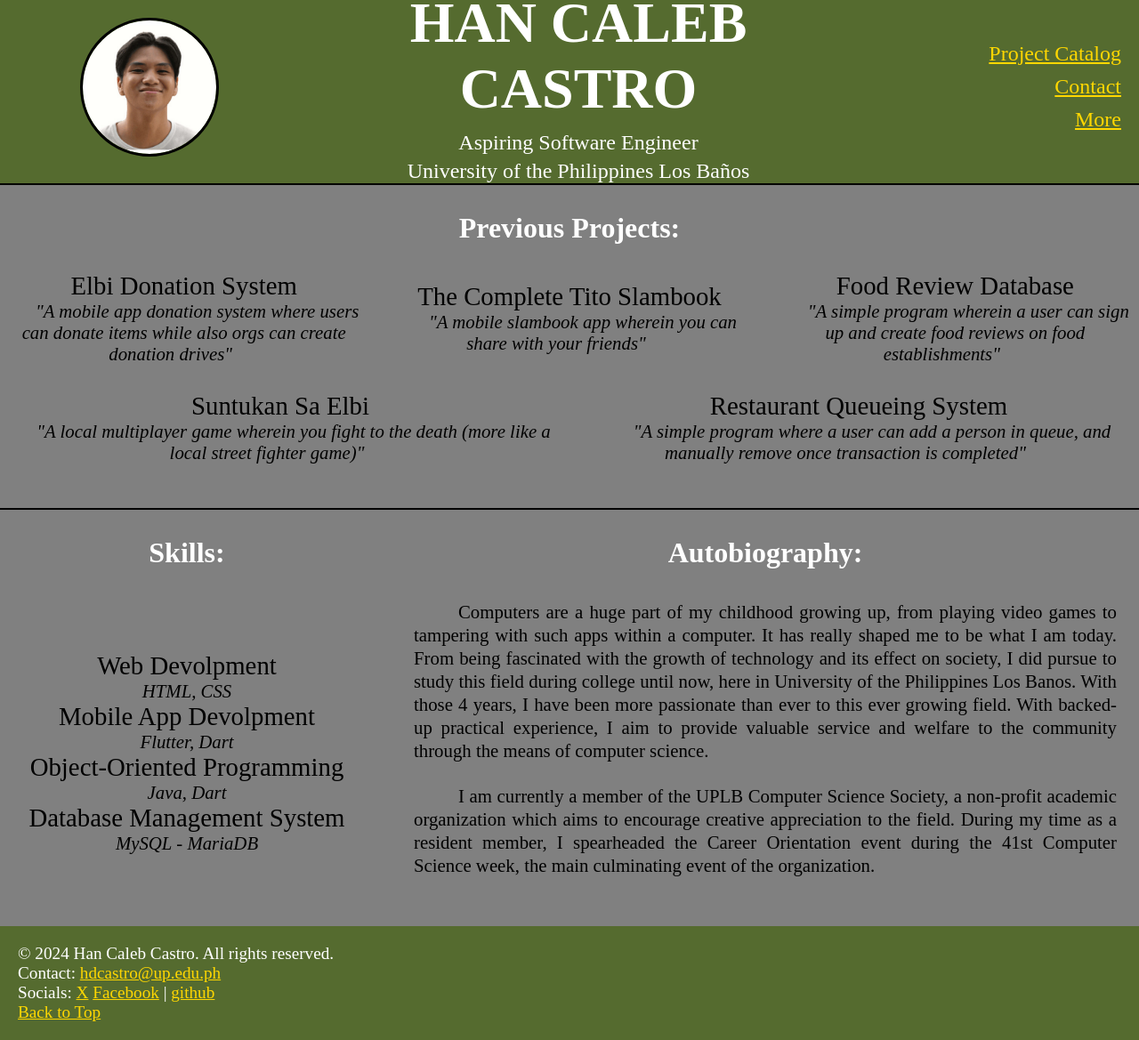
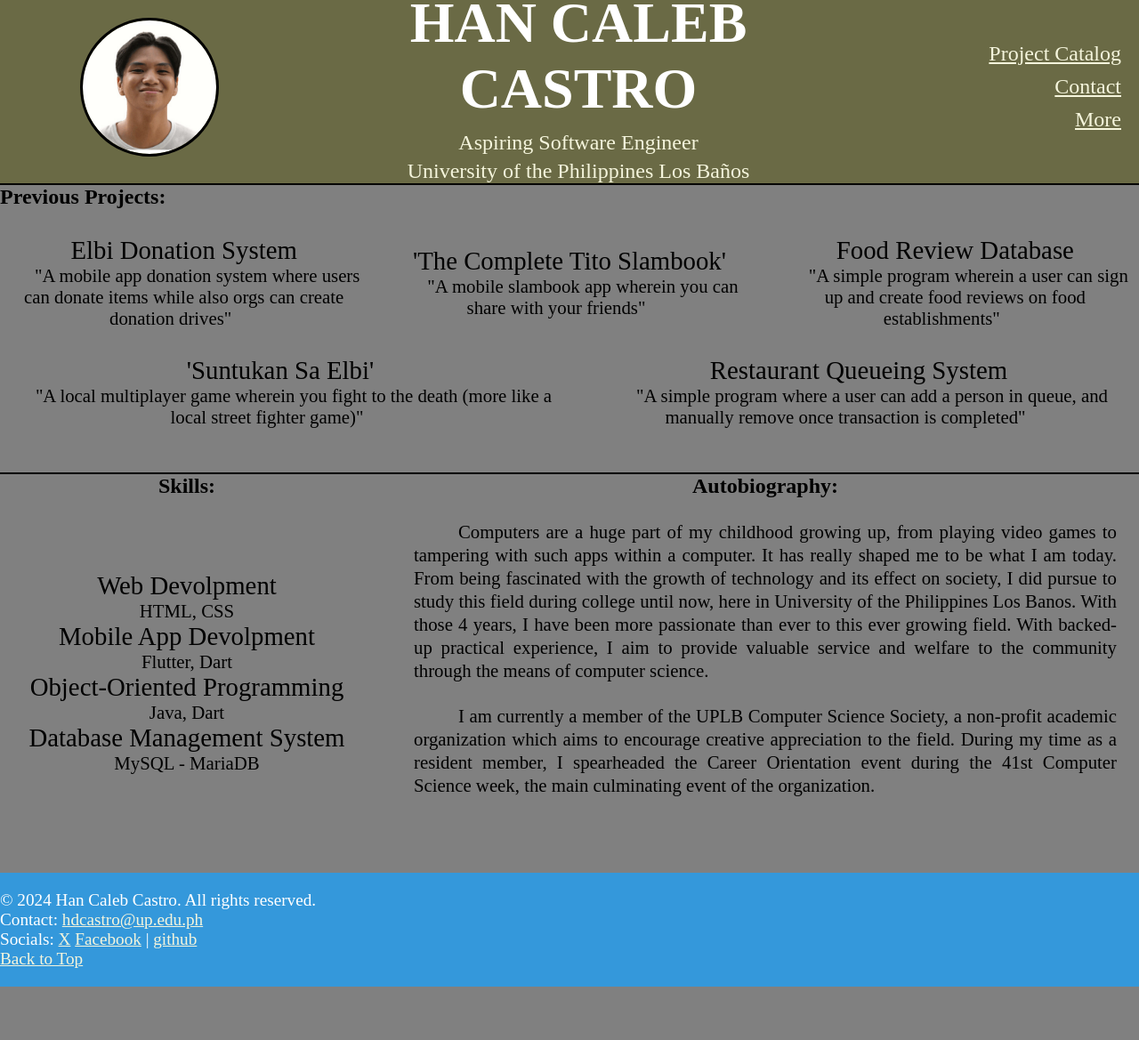
Before and after one commit to CMSC100-Laboratory/02-my-github-page-calebcstr, a plain HTML site: page index.html in a window 1280 px wide. Shown: the part 11-1180 px from the top of the page at 89% size. After the commit the page ends 1120 px from the top, so only its background shows below. Drawn offline with Linux system fonts and the light colour scheme.

Commit message:
style: change background and font colors

```diff
--- a/index.html
+++ b/index.html
@@ -10,104 +10,96 @@
 <body>
 
 <!-- Title Section -->
-   <div class="flex-container" style="background-color: darkolivegreen; display: flex; justify-content: space-between; align-items: center; padding: 20px; padding-bottom: 0px; padding-top: 0px;">
+   <div class="flex-container" style="background-color: #6a6a45; display: flex; justify-content: space-between; align-items: center; padding: 20px; padding-bottom: 0px; padding-top: 0px;">
       <div class="flex-item image-item" style="flex: 1;">
           <img src="assets/caleb.png" alt="Picture of Me!" style="max-width: 100%; height: auto; border-radius: 50%; max-width: 150px;">
       </div>
 
       <div class="flex-item text-item" style="flex: 2; padding-left: 20px;">
           <h1 style="font-size: 400%; color: white;">HAN CALEB CASTRO</h1>
-          <p style="font-size: 150%; color: white; margin-bottom: 5px;">Aspiring Software Engineer</p>
-          <p style="font-size: 150%; color: white;">University of the Philippines Los Baños</p>
+          <p style="font-size: 150%; color: beige; margin-bottom: 5px;">Aspiring Software Engineer</p>
+          <p style="font-size: 150%; color: beige;">University of the Philippines Los Baños</p>
       </div>
 
    <!-- Hyperlinks to more information -->
       <div class="flex-item links" style="flex: 1; display: flex; flex-direction: column; align-items: flex-end;">
-          <a href="https://github.com/calebcstr" style="color: #FFD700; font-size: 150%; margin-bottom: 10px;">Project Catalog</a>
-          <a href="#my-footer" style="color: #FFD700; font-size: 150%; margin-bottom: 10px;">Contact</a>
-          <a href="#" style="color: #FFD700; font-size: 150%;">More</a>
+          <a href="https://github.com/calebcstr" style="color: beige; font-size: 150%; margin-bottom: 10px;">Project Catalog</a>
+          <a href="#my-footer" style="color: beige; font-size: 150%; margin-bottom: 10px;">Contact</a>
+          <a href="#" style="color: beige; font-size: 150%;">More</a>
       </div>
   </div>
 
-  <hr style="margin-bottom: 30px;">
+  <hr>
 
 <!-- Previous Projects Container -->
-      <h1 style="margin-bottom: 30px;">Previous Projects:</h1>
+      <h2>Previous Projects:</h2>
 
-    <div class="flex-container" style="justify-content: space-evenly;">
+    <div class="flex-container" style="justify-content: space-evenly; margin-top: 30px;">
 
             <div class="flex-item text-item;" style = "flex:1;">
                <p1>Elbi Donation System</p1>
                <br>
-               <p2 style="font-style: italic;">"A mobile app donation system where users can donate items while also orgs can create donation drives"</p2>
+               <p2>"A mobile app donation system where users can donate items while also orgs can create donation drives"</p2>
          </div>
 
             <div class="flex-item text-item;" style = "flex:1;">
-               <p1>The Complete Tito Slambook</p1>
+               <p1>'The Complete Tito Slambook'</p1>
                <br>
-               <p2 style="font-style: italic;">"A mobile slambook app wherein you can share with your friends"</p2>
+               <p2>"A mobile slambook app wherein you can share with your friends"</p2>
          </div>
 
          <div class="flex-item text-item;" style = "flex:1;">
             <p1>Food Review Database</p1>
             <br>
-            <p2 style="font-style: italic;">"A simple program wherein a user can sign up and create food reviews on food establishments"</p2>
+            <p2>"A simple program wherein a user can sign up and create food reviews on food establishments"</p2>
       </div>
    </div>
 
       <div class="flex-container" style="justify-content: space-evenly; padding-bottom: 50px; padding-top: 30px;">
 
          <div class="flex-item text-item;" style = "flex:1;">
-            <p1>Suntukan Sa Elbi</p1>
+            <p1>'Suntukan Sa Elbi'</p1>
             <br>
-            <p2 style="font-style: italic;">"A local multiplayer game wherein you fight to the death (more like a local street fighter game)"</p2>
+            <p2>"A local multiplayer game wherein you fight to the death (more like a local street fighter game)"</p2>
       </div>
 
          <div class="flex-item text-item;" style = "flex:1;">
             <p1>Restaurant Queueing System</p1>
             <br>
-            <p2 style="font-style: italic;">"A simple program where a user can add a person in queue, and manually remove once transaction is completed"</p2>
+            <p2>"A simple program where a user can add a person in queue, and manually remove once transaction is completed"</p2>
       </div>
    </div>
 
-   <hr style="margin-bottom: 30px;">
+   <hr>
 
 <!-- Skills and Autobiography Containers -->
 
    <div class="flex-container" style="justify-content: space-evenly;">
-      <div class="flex-item text-item;" style = "flex:1; margin-bottom: 0px;">
-         <h1>Skills:</h1>
+      <div class="flex-item text-item;" style = "flex:1;">
+         <h2>Skills:</h2>
          </div>
 
-      <div class="flex-item text-item;" style = "flex:2; margin-bottom: 0px; padding: 0px;">
-         <h1>Autobiography:</h1>
+      <div class="flex-item text-item;" style = "flex:2;">
+         <h2>Autobiography:</h2>
          </div>
    </div>
 
-   <div class="flex-container" style="justify-content: space-evenly;">
+   <div class="flex-container" style="justify-content: space-evenly; margin-bottom: 30px;">
 
-      <div class="flex-item text-item;" style = "flex:1; margin-bottom: 0px; padding: 0px;">
-         <div class="flex-item text-item;" style = "flex:1; margin-bottom: 0px; padding: 0px;">
-            <p1>Web Devolpment</p1>
-            <br>
-            <p2 style="font-style: italic;">HTML, CSS</p2>
-            <br>
-            <p1>Mobile App Devolpment</p1>
-            <br>
-            <p2 style="font-style: italic;">Flutter, Dart</p2>
-            <br>
+      <div class="flex-item text-item;" style = "flex:1; padding: 0px;">
+         <div class="flex-item text-item;" style = "flex:1; padding: 0px;">
+            <p1>Web Devolpment</p1><br>
+            <p2>HTML, CSS</p2><br>
+            <p1>Mobile App Devolpment</p1><br>
+            <p2>Flutter, Dart</p2><br>
          </div>
 
-         <div class="flex-item text-item;" style = "flex:1; margin-bottom: 0px; padding: 0px;">
-         <p1>Object-Oriented Programming</p1>
-         <br>
-         <p2 style="font-style: italic;">Java, Dart</p2>
-         <br>
-         <p1>Database Management System</p1>
-         <br>
-         <p2 style="font-style: italic;">MySQL - MariaDB</p2>
+         <div class="flex-item text-item;" style = "flex:1; padding: 0px;">
+            <p1>Object-Oriented Programming</p1><br>
+            <p2>Java, Dart</p2><br>
+            <p1>Database Management System</p1><br>
+            <p2>MySQL - MariaDB</p2>
          </div>
-
       </div>
 
       <div class="flex-item text-item" style="flex: 2; margin-bottom: 30px; padding: 0px; text-align: justify;">
@@ -130,16 +122,16 @@
 
 <!-- Footer -->
 
-    <footer id="my-footer" style="background-color: darkolivegreen; color: white; text-align: left; padding: 20px; position: relative; bottom: 0; width: 100%;">
+    <footer id="my-footer">
       <p>&copy; 2024 Han Caleb Castro. All rights reserved.</p>
          <!-- Contact Info hyperlinks -->
-      <p>Contact: <a href="mailto:hdcastro@up.edu.ph" style="color: #FFD700; font-size:100%;">hdcastro@up.edu.ph</a></p>
+      <p>Contact: <a href="mailto:hdcastro@up.edu.ph" style="color: beige; font-size:100%;">hdcastro@up.edu.ph</a></p>
       <p>Socials:
-          <a href="https://x.com/50CALEBer" style="color: #FFD700; font-size:100%;">X</a>
-          <a href="https://www.facebook.com/hancaleb.castro" style="color: #FFD700; font-size:100%;">Facebook</a> |
-          <a href="https://github.com/calebcstr" style="color: #FFD700; font-size:100%;">github</a>
+          <a href="https://x.com/50CALEBer" style="color: beige; font-size:100%;">X</a>
+          <a href="https://www.facebook.com/hancaleb.castro" style="color: beige; font-size:100%;">Facebook</a> |
+          <a href="https://github.com/calebcstr" style="color: beige; font-size:100%;">github</a>
       </p>
-      <a href="#top" style="color: #FFD700; font-size:100%;">Back to Top</a2>
+      <a href="#top" style="color: beige; font-size:100%;">Back to Top</a2>
   </footer>
 
 </body>
```
